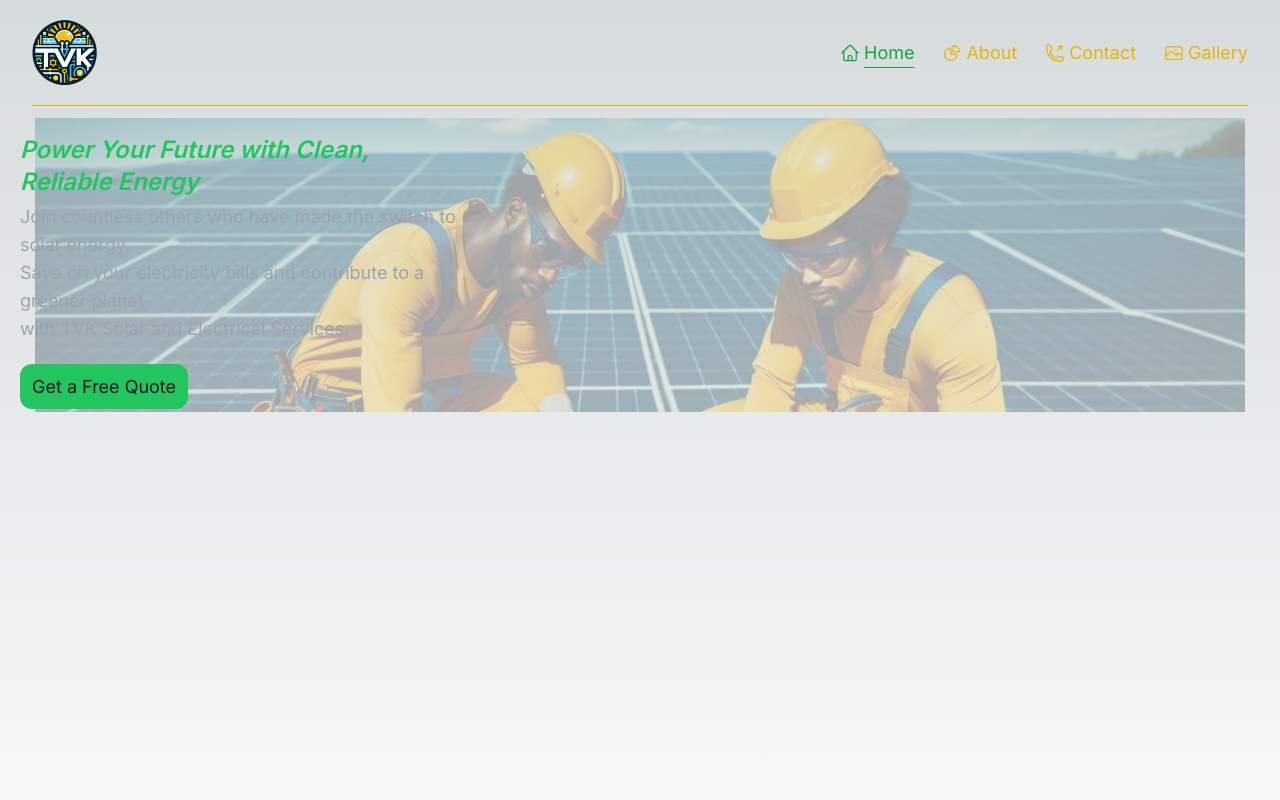
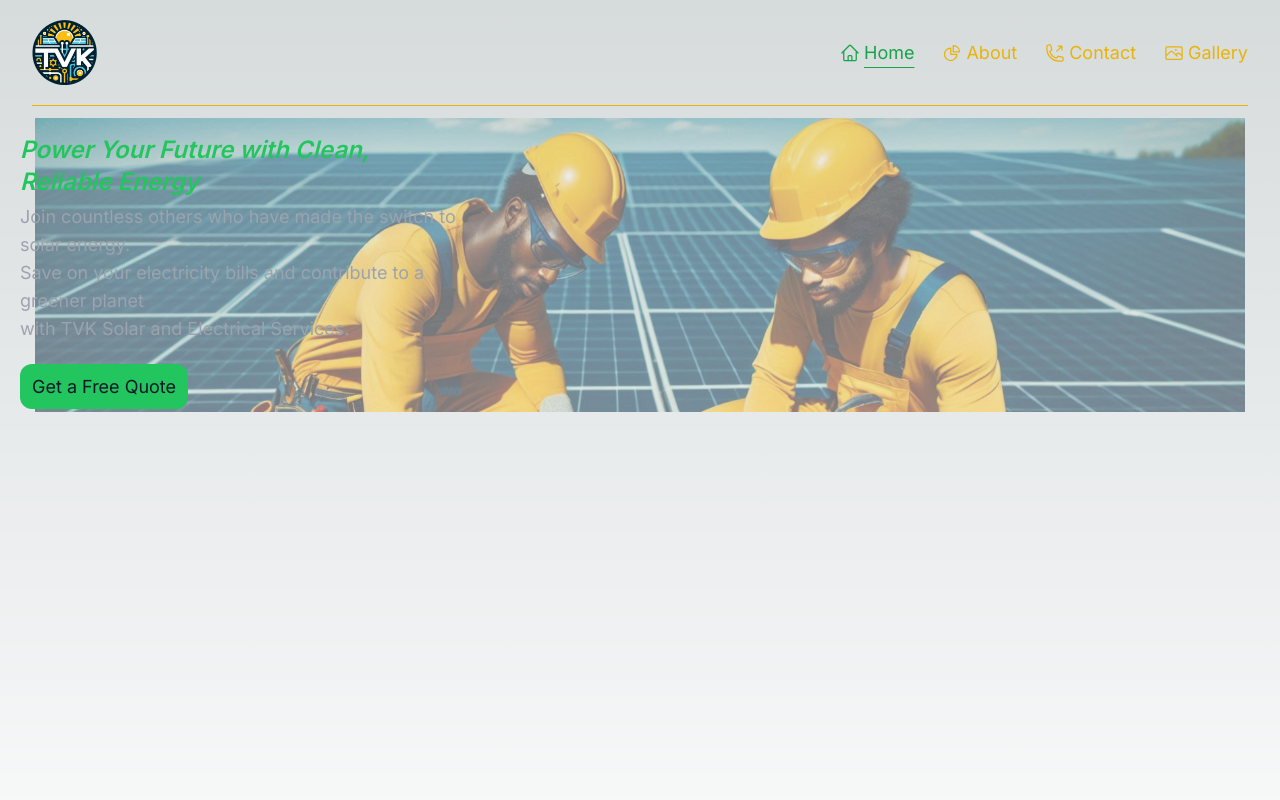
Before and after one commit to abdulmahl/my-portfolio, a Next.js app: page / in a window 1280 px wide. Shown: the top 800 px of the page. Built offline with nearby package versions, Linux system fonts and the light colour scheme.

Commit message:
added sharp package.

```diff
--- a/app/ui/heroBackgroundImage.js
+++ b/app/ui/heroBackgroundImage.js
@@ -15,7 +15,7 @@ export default function HeroBackgroundImage() {
         style={{
           // objectFit: "cover",
           padding: "10px",
-          opacity: 0.3,
+          opacity: 0.5,
         }}
         className="md:hidden w-full"
       />
@@ -26,7 +26,7 @@ export default function HeroBackgroundImage() {
         quality={100}
         style={{
           padding: "20px",
-          opacity: 0.3,
+          opacity: 0.5,
         }}
         className="hidden md:block lg:hidden w-full"
       />
@@ -36,7 +36,7 @@ export default function HeroBackgroundImage() {
         placeholder="blur"
         quality={100}
         style={{
-          opacity: 0.3,
+          opacity: 0.5,
         }}
         className="hidden md:hidden lg:block w-full px-[35px] mt-3"
       />
--- a/package.json
+++ b/package.json
@@ -14,7 +14,8 @@
     "next": "14.2.5",
     "react": "^18",
     "react-dom": "^18",
-    "react-use": "^17.5.1"
+    "react-use": "^17.5.1",
+    "sharp": "^0.33.4"
   },
   "devDependencies": {
     "eslint": "^8",
```
Also changed, not shown: 1 other file (tests, documents, lock files or other folders).
